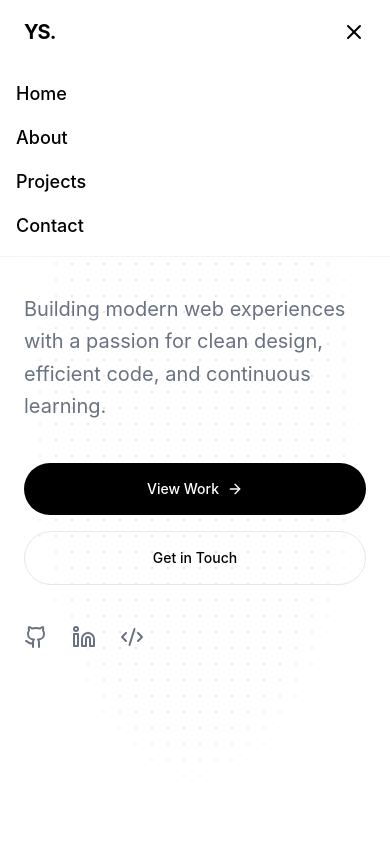
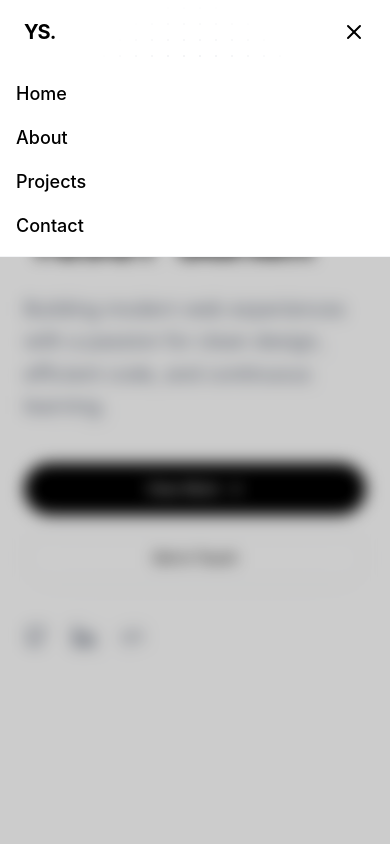
Before and after one commit to YuSuBH/Portfolio, a React (Vite) app: page / in a window 390 px wide. Both pictures are taken after a click on the button 354 px from the left and 32 px from the top of the page. Shown: the top 844 px of the page. Built offline with nearby package versions, Linux system fonts and the light colour scheme.

Commit message:
Loading screen

```diff
--- a/src/App.tsx
+++ b/src/App.tsx
@@ -1,3 +1,5 @@
+import { useState } from "react";
+import { LoadingScreen } from "./components/LoadingScreen";
 import Navbar from "./components/Navbar";
 import Hero from "./components/Hero";
 import About from "./components/About";
@@ -6,10 +8,31 @@ import Contact from "./components/Contact";
 import Footer from "./components/Footer";
 
 function App() {
+  const [isLoaded, setIsLoaded] = useState(false);
+
+  const [isMenuOpen, setIsMenuOpen] = useState(false);
+
   return (
+    <>
+      {!isLoaded && <LoadingScreen onComplete={() => setIsLoaded(true)} />}
+
+      <div
+        className={`min-h-screen transition-opacity duration-700 ${
+          isLoaded ? "opacity-100" : "opacity-0"
+        } bg-background text-foreground`}
+      >
         <div className="min-h-screen bg-white text-black selection:bg-black selection:text-white">
-      <Navbar />
-      <main>
+          <Navbar onMenuToggle={setIsMenuOpen} />
+
+          {/* Backdrop blur overlay for mobile menu */}
+          {isMenuOpen && (
+            <div
+              className="fixed inset-0 bg-black/20 backdrop-blur-sm z-40 md:hidden transition-all duration-300"
+              style={{ top: "64px" }} // Start below navbar
+            />
+          )}
+
+          <main className={isMenuOpen ? "md:blur-none blur-0" : ""}>
             <Hero />
             <About />
             <Projects />
@@ -17,6 +40,8 @@ function App() {
           </main>
           <Footer />
         </div>
+      </div>
+    </>
   );
 }
 
--- /dev/null
+++ b/src/components/LoadingScreen.tsx
@@ -0,0 +1,42 @@
+import { useEffect, useState } from "react";
+
+interface LoadingScreenProps {
+  onComplete: () => void;
+}
+
+export const LoadingScreen = ({ onComplete }: LoadingScreenProps) => {
+  const [text, setText] = useState("");
+  const fullText = "<HELLO WORLD />";
+
+  useEffect(() => {
+    let currentIndex = 0;
+
+    const interval = setInterval(() => {
+      setText(fullText.slice(0, currentIndex));
+      currentIndex++;
+
+      if (currentIndex > fullText.length) {
+        clearInterval(interval);
+
+        setTimeout(() => {
+          onComplete();
+        }, 1000);
+      }
+    }, 75);
+
+    return () => clearInterval(interval);
+  }, [onComplete]);
+
+  return (
+    <div className="fixed inset-0 z-50 bg-background text-foreground flex flex-col items-center justify-center">
+      <div className="mb-4 text-4xl font-mono font-bold">
+        {text}
+        <span className="animate-blink ml-1">|</span>
+      </div>
+
+      <div className="w-[200px] h-[2px] bg-muted rounded relative overflow-hidden">
+        <div className="w-[40%] h-full bg-primary shadow-[0_0_15px_#3b82f6] animate-loading-bar"></div>
+      </div>
+    </div>
+  );
+};
--- a/src/components/Navbar.tsx
+++ b/src/components/Navbar.tsx
@@ -1,7 +1,11 @@
 import { useState, useEffect } from "react";
 import { Menu, X } from "lucide-react";
 
-const Navbar = () => {
+interface NavbarProps {
+  onMenuToggle?: (isOpen: boolean) => void;
+}
+
+const Navbar = ({ onMenuToggle }: NavbarProps) => {
   const [isOpen, setIsOpen] = useState(false);
   const [isScrolled, setIsScrolled] = useState(false);
 
@@ -12,6 +16,22 @@ const Navbar = () => {
     window.addEventListener("scroll", handleScroll);
     return () => window.removeEventListener("scroll", handleScroll);
   }, []);
+
+  useEffect(() => {
+    // Lock body scroll when menu is open
+    if (isOpen) {
+      document.body.style.overflow = "hidden";
+    } else {
+      document.body.style.overflow = "unset";
+    }
+
+    // Notify parent component
+    onMenuToggle?.(isOpen);
+
+    return () => {
+      document.body.style.overflow = "unset";
+    };
+  }, [isOpen, onMenuToggle]);
 
   const navLinks = [
     { name: "Home", href: "#home" },
```
Lines whose indentation alone changed are shown as unchanged.
